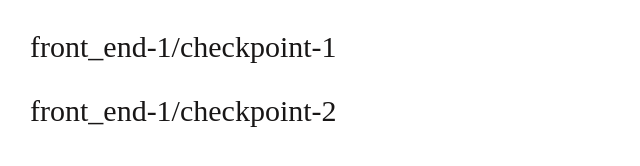
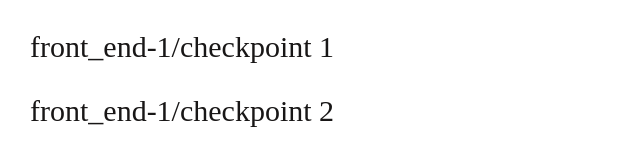
Before and after one commit to IsaqueRT/checkpoints, a plain HTML site: page index.html in a window 1280 px wide. Shown: the full height of the page, 0-640 px from the left. Drawn offline with Linux system fonts and the light colour scheme.

Commit message:
checkpoint 2 front-end-1

```diff
--- a/index.html
+++ b/index.html
@@ -9,8 +9,8 @@
 </head>
 <body>
     <main>
-    <a href="./front_end-1/checkpoint-1/index.html">front_end-1/checkpoint-1</a>
-    <a href="./front_end-1/Checkpoint-2/pages/DHflix.html">front_end-1/checkpoint-2</a>
+    <a href="./front_end-1/checkpoint-1/index.html">front_end-1/checkpoint 1</a>
+    <a href="./front_end-1/checkpoint-2/pages/DHflix.html">front_end-1/checkpoint 2</a>
     </main>
 </body>
 </html>
```
